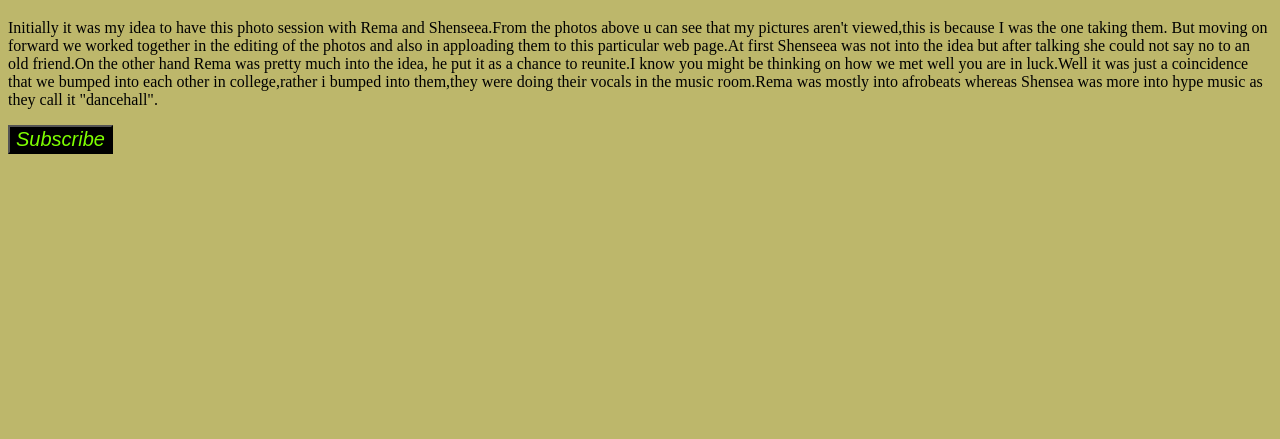
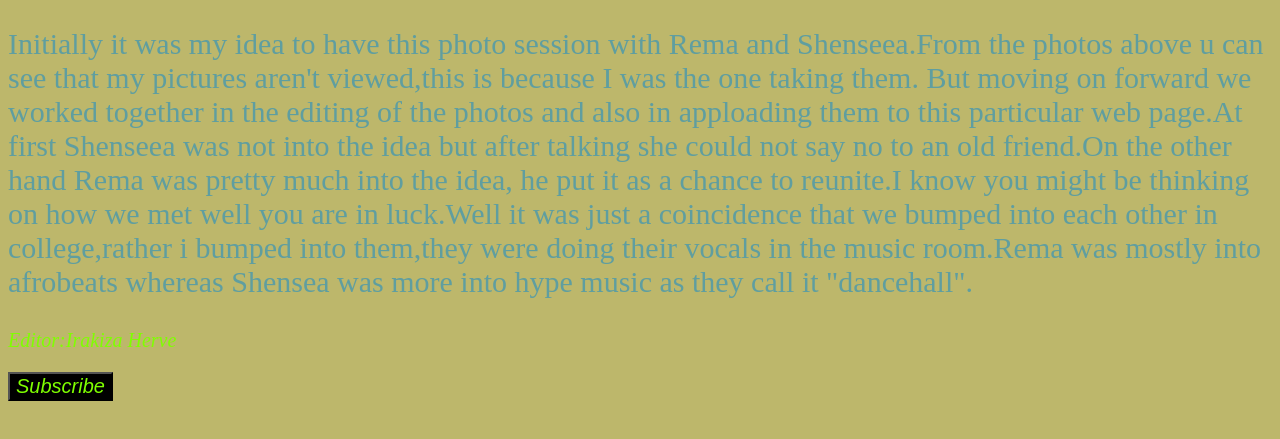
Before and after one commit to MR-HERVE/album-page, a plain HTML site: page index.html in a window 1280 px wide. Shown: the part 187-626 px from the top of the page. Drawn offline with Linux system fonts and the light colour scheme.

Commit message:
fixed css bindings to html

```diff
--- a/index.html
+++ b/index.html
@@ -17,7 +17,7 @@
                 <img src="rema.jfif">
             </p>
             <h1>Website bio</h1>
-            <p>Initially it was my idea to have this photo session with Rema and Shenseea.From the photos
+            <p id="web-description">Initially it was my idea to have this photo session with Rema and Shenseea.From the photos
                 above u can see that my pictures aren't viewed,this is because I was the one taking them.
                 But moving on forward we worked together in the editing of the photos and also in apploading
                 them to this particular web page.At first Shenseea was not into  the idea but after talking
@@ -27,7 +27,8 @@
                 into them,they were doing their vocals in the music room.Rema was mostly into afrobeats whereas
                 Shensea was more into hype music as they call it "dancehall".
             </p>
-            <button>Subscribe</button>
+            <p class="photo-edit">Editor:Irakiza Herve</p>
+            <button class="photo-edit">Subscribe</button>
         </div>
         <style>
             h1{
@@ -37,9 +38,6 @@
 
             button{
                 background-color: black;
-                color: chartreuse;
-                font-size: 20px;
-                font-style: italic;
             }
         </style>
     </body>
--- a/main.css
+++ b/main.css
@@ -1,3 +1,11 @@
-#album-description{
-    text-align: left;
+#web-description{
+    color: cadetblue;
+    font-size: 30px;
 }
+
+.photo-edit{
+    color: chartreuse;
+    font-style: italic;
+    font-size: 20px;
+    font-weight: 700px;
+}
```
